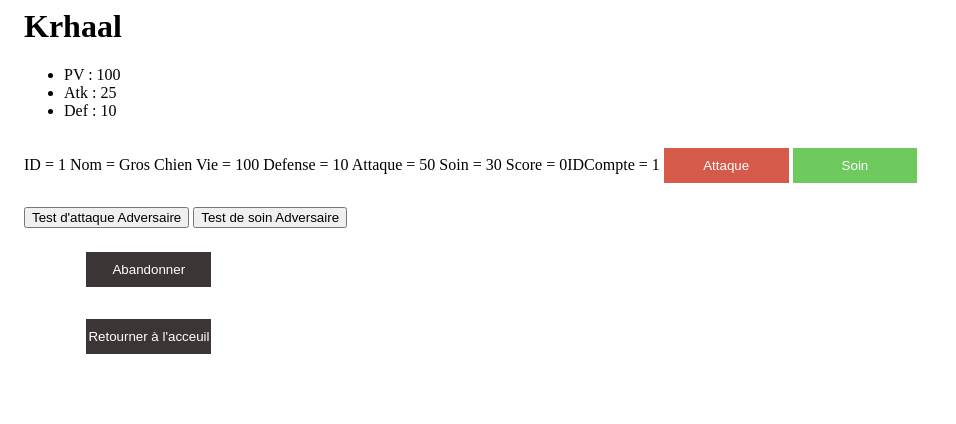
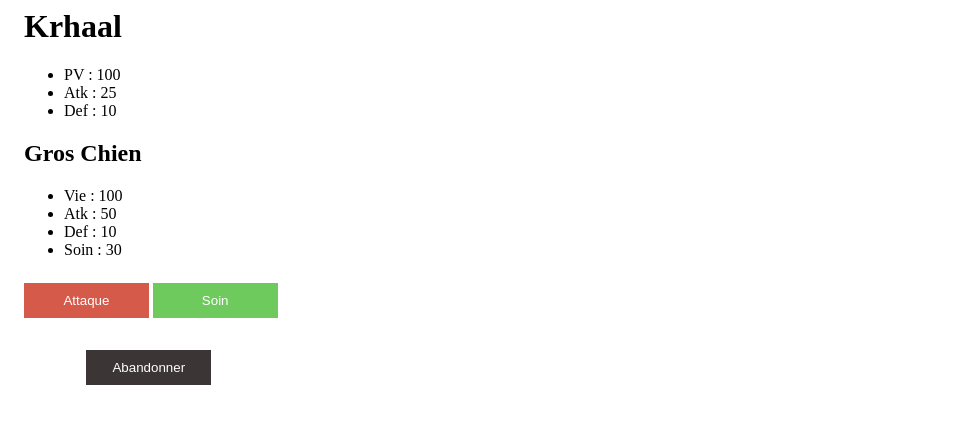
Before and after one commit to VolletMaxence/Jeu, a PHP site: page /Combat.php in a window 1280 px wide. Shown: the top 424 px of the page, without its empty margins (0-956 px from the left). Run offline with PHP 8.4, Linux system fonts and the light colour scheme; a user stored in the database is signed in; data comes from the database, SQL or seed files in the repository; some libraries are stand-ins or nearby versions.

Commit message:
Correction bug affichage combat

```diff
--- a/Combat.php
+++ b/Combat.php
@@ -113,6 +113,7 @@
                             {
                                 //retirer 1 au score
                                 $Perso->scoreMoins($_SESSION['Connect']);
+                                //Le score est désormais retirer des l'arrivé sur la page pour éviter les abuses avec les refresh
 
                                 //Supprimer la copi pour pas surcharger la base
                                 $Copie->SupprCopie();
--- a/Objet/Perso.php
+++ b/Objet/Perso.php
@@ -37,7 +37,7 @@
         $this->_Score = $Tab['Score'];
         $this->_IDCompte = $Tab['IDCompte'];
 
-        echo "ID = ".$this->_ID." Nom = ".$this->_Nom." Vie = ".$this->_Vie." Defense = ".$this->_Defense." Attaque = ".$this->_Attaque." Soin = ".$this->_Soin." Score = ".$this->_Score."IDCompte = ".$this->_IDCompte;
+        //echo "ID = ".$this->_ID." Nom = ".$this->_Nom." Vie = ".$this->_Vie." Defense = ".$this->_Defense." Attaque = ".$this->_Attaque." Soin = ".$this->_Soin." Score = ".$this->_Score."IDCompte = ".$this->_IDCompte;
     }
 
 
```
